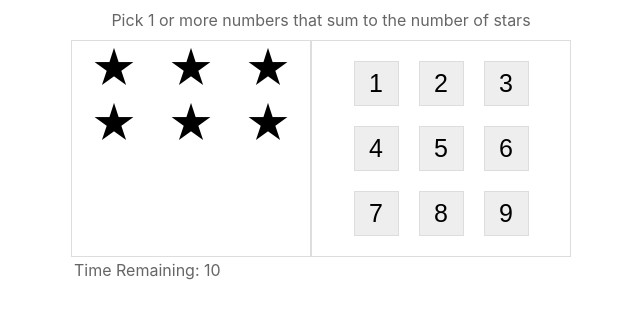
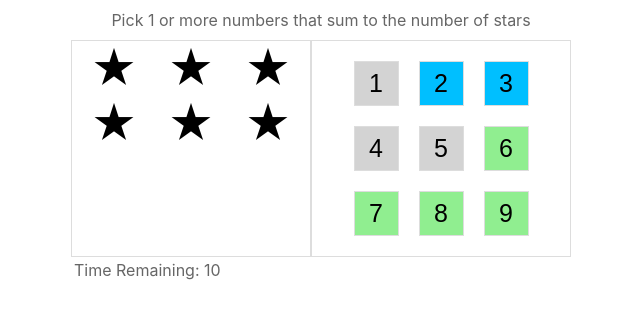
Before and after one commit to mmckeon16/star-game, a React (Create React App) app: page / in a window 1280 px wide. Shown: the top 318 px of the page, without its empty margins (319-959 px from the left). Built offline with nearby package versions, Linux system fonts and the light colour scheme.

Commit message:
finished status coloring

```diff
--- a/src/main-game/PlayNumber.js
+++ b/src/main-game/PlayNumber.js
@@ -1,7 +1,19 @@
 import React from 'react';
 
+// Color Theme
+const colors = {
+    available: 'lightgray',
+    used: 'lightgreen',
+    wrong: 'lightcoral',
+    candidate: 'deepskyblue',
+};
+
 const PlayNumber = props => (
-    <button className="number" onClick={() => console.log('Num', props.number)}>
+    <button
+        className="number"
+        onClick={() => console.log('Num', props.number)}
+        style = {{ backgroundColor: colors[props.status]}}
+    >
         {props.number}
     </button>
 );
--- a/src/main-game/index.js
+++ b/src/main-game/index.js
@@ -3,16 +3,6 @@ import './main-game.css';
 import PlayNumber from "./PlayNumber";
 import utils from './math.js';
 import StarsDisplay from "./StarsDisplay";
-
-
-// Color Theme
-const colors = {
-    available: 'lightgray',
-    used: 'lightgreen',
-    wrong: 'lightcoral',
-    candidate: 'deepskyblue',
-  };
-
 
 class App extends Component {
     state = {
```
